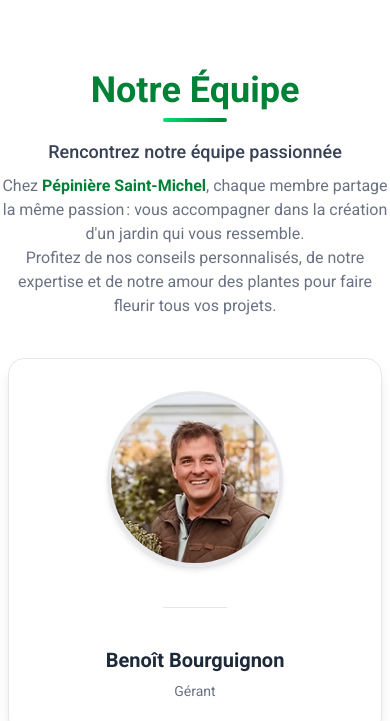
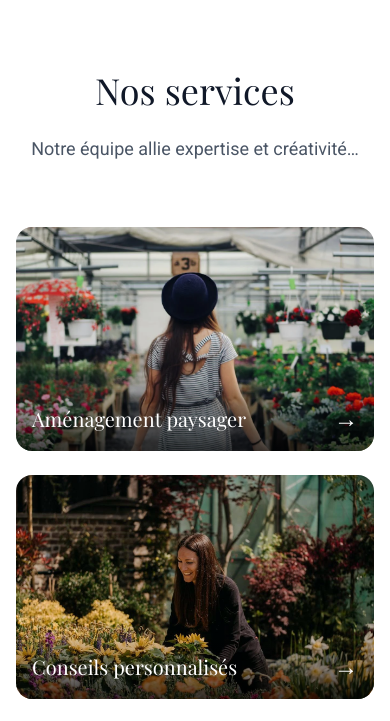
Before and after one commit to maximeVa/pepiniere, a Next.js app: page / in a window 390 px wide. Shown: the part 838-1559 px from the top of the page. Built offline with nearby package versions, Linux system fonts and the light colour scheme.

Commit message:
add service card + responsivity

```diff
--- a/src/app/page.tsx
+++ b/src/app/page.tsx
@@ -2,6 +2,7 @@ import Carousel from '@/components/Carousel'
 import { playfair } from './layout'
 import Team from '@/components/Team'
 import MasonryGrid from '@/components/MasonryGrid'
+import Services from '@/components/Services' // Nouveau composant
 
 export default function HomePage() {
   return (
@@ -58,6 +59,27 @@ export default function HomePage() {
         </div>
       </section>
 
+      {/* Section Services - NOUVEAU */}
+      <Services
+        services={[
+          {
+            title: 'Aménagement paysager',
+            image: '/background.jpg',
+            href: '/services/amenagement',
+          },
+          {
+            title: 'Conseils personnalisés',
+            image: '/backgroundV2.jpg',
+            href: '/services/conseils',
+          },
+          {
+            title: 'Plantation saisonnière',
+            image: '/background.jpg',
+            href: '/services/plantation',
+          },
+        ]}
+      />
+
       {/* Section Team (Notre Équipe) */}
       <Team />
 
--- /dev/null
+++ b/src/components/Services.tsx
@@ -0,0 +1,76 @@
+import Link from "next/link";
+import Image from "next/image";
+import { playfair } from '../app/layout';
+
+interface ServiceCard {
+    title: string;
+    image: string;
+    href: string;
+}
+
+interface ServicesProps {
+    services?: ServiceCard[];
+}
+
+const Services: React.FC<ServicesProps> = ({
+    services = [
+        {
+            title: 'Landscaping works',
+            image: '/services/landscaping.jpg',
+            href: '/services/landscaping',
+        },
+        // ...
+    ]
+}) => {
+    return (
+        <section className="py-16 md:py-24 px-4 bg-white">
+            <div className="max-w-7xl mx-auto text-center mb-16">
+                <h2 className={`text-4xl md:text-5xl lg:text-6xl font-normal text-gray-900 mb-6 ${playfair.className}`}>
+                    Nos services
+                </h2>
+                <p className="text-lg md:text-xl text-gray-600 max-w-4xl mx-auto leading-relaxed">
+                    Notre équipe allie expertise et créativité…
+                </p>
+            </div>
+
+            <div className="grid grid-cols-1 sm:grid-cols-2 md:grid-cols-3 gap-6 lg:gap-8">
+                {services.map((svc, idx) => (
+                    <Link
+                        key={idx}
+                        href={svc.href}
+                        className="
+    group block relative overflow-hidden rounded-2xl
+    h-56               /* mobile */
+    sm:h-80            /* tablette */
+    md:h-96            /* laptop */
+    lg:h-96     /* desktop large */
+  "
+                    >
+                        {/* 1. Le parent a un ratio fixe via aspect-* */}
+                        <Image
+                            src={svc.image}
+                            alt={svc.title}
+                            fill
+                            className="object-cover transition-transform duration-700 group-hover:scale-110"
+                        />
+
+                        {/* overlay gradient pour lisibilité */}
+                        <div className="absolute inset-x-0 bottom-0 h-1/3 bg-gradient-to-t from-black/70 to-transparent" />
+
+                        {/* contenu */}
+                        <div className="absolute bottom-4 left-4 right-4 flex items-center justify-between text-white z-10">
+                            <h3 className={`text-xl md:text-2xl ${playfair.className}`}>
+                                {svc.title}
+                            </h3>
+                            <span className="text-2xl transition-transform group-hover:translate-x-1">
+                                →
+                            </span>
+                        </div>
+                    </Link>
+                ))}
+            </div>
+        </section>
+    );
+};
+
+export default Services;
```
